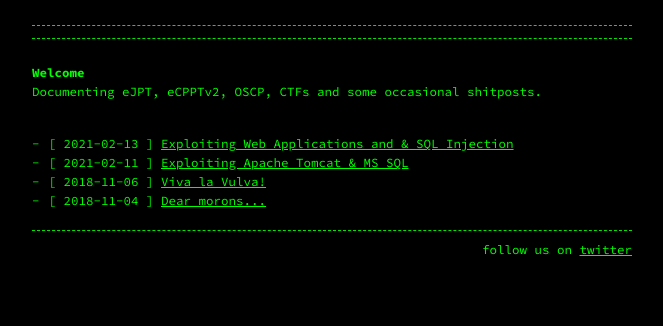
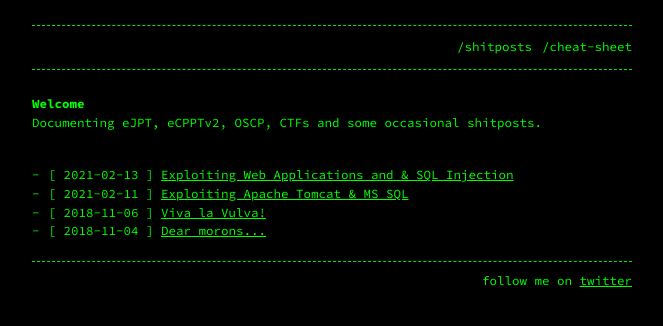
Before and after one commit to a56z/a56z.github.io, a Jekyll site: the page built from index.markdown, in a window 1280 px wide. Shown: the top 326 px of the page, without its empty margins (308-971 px from the left). Built offline with Jekyll 4.4.1, drawn with Linux system fonts in a browser that asks for light colours.

Commit message:
Update _config.yml

```diff
--- a/_config.yml
+++ b/_config.yml
@@ -36,18 +36,18 @@ plugins:
 
 header_pages:
   - index.md
-  - peter.md
-  - about.md
-  - contact.md
+  #- peter.md
+  - shitposts.md
+  - cheat-sheet.md
 
 style: hacker
 
-footer: 'follow us on <a href="https://twitter.com/">twitter</a>'
+footer: 'follow me on <a href="https://twitter.com/a56z__/">twitter</a>'
 
 # Build settings
 markdown: kramdown
-theme: jekyll-theme-console
-#remote_theme: b2a3e8/jekyll-theme-console
+#theme: jekyll-theme-console
+remote_theme: b2a3e8/jekyll-theme-console
 
 # Exclude from processing.
 # The following items will not be processed, by default.
```
